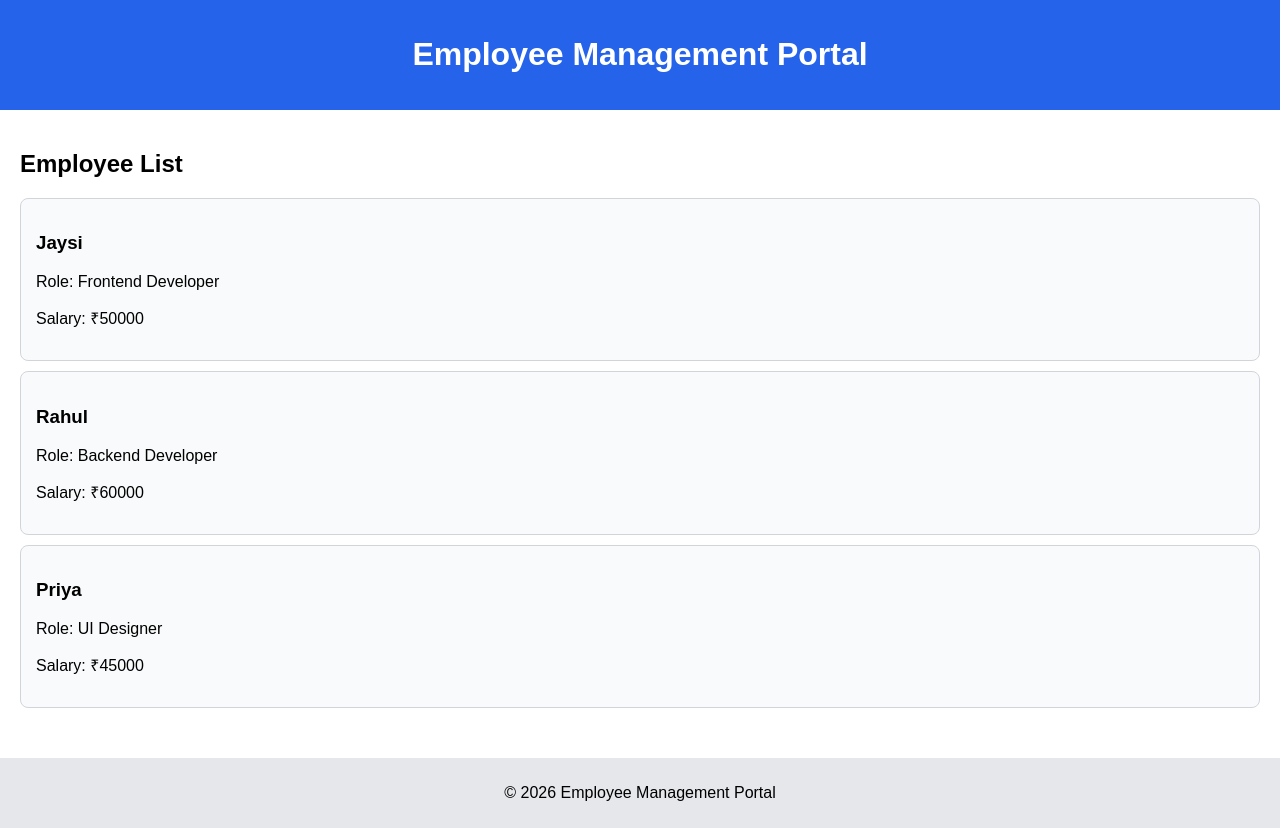
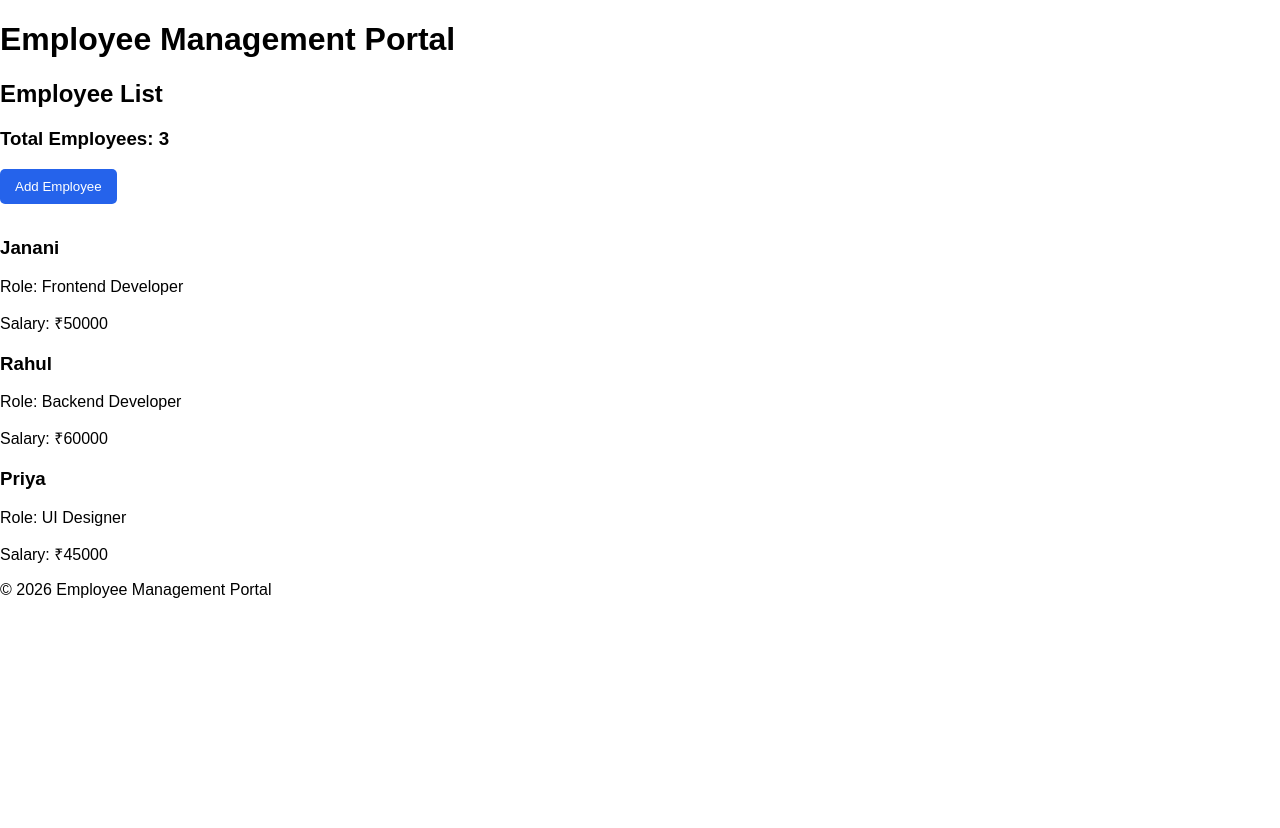
Before and after one commit to Jaysi1701/react1, a React (Vite) app: page / in a window 1280 px wide. After the commit the page ends 800 px from the top, so only its background shows below. Built offline with nearby package versions, Linux system fonts and the light colour scheme.

Commit message:
Added useState and Employee Counter

```diff
--- a/src/App.css
+++ b/src/App.css
@@ -1,25 +1,13 @@
-header {
+button {
   background-color: #2563eb;
   color: white;
-  padding: 15px;
-  text-align: center;
+  border: none;
+  padding: 10px 15px;
+  margin-bottom: 15px;
+  border-radius: 5px;
+  cursor: pointer;
 }
 
-main {
-  padding: 20px;
+button:hover {
+  opacity: 0.9;
 }
-
-footer {
-  background-color: #e5e7eb;
-  text-align: center;
-  padding: 10px;
-  margin-top: 20px;
-}
-
-.card {
-  border: 1px solid #d1d5db;
-  border-radius: 8px;
-  padding: 15px;
-  margin: 10px 0;
-  background-color: #f9fafb;
-}
--- a/src/App.jsx
+++ b/src/App.jsx
@@ -1,9 +1,12 @@
 import "./App.css";
+import { useState } from "react";
 import Header from "./components/Header";
 import Footer from "./components/Footer";
 import EmployeeCard from "./components/EmployeeCard";
 
 function App() {
+  const [employeeCount, setEmployeeCount] = useState(3);
+
   return (
     <>
       <Header />
@@ -11,8 +14,18 @@ function App() {
       <main>
         <h2>Employee List</h2>
 
+        <h3>Total Employees: {employeeCount}</h3>
+
+        <button
+          onClick={() =>
+            setEmployeeCount(employeeCount + 1)
+          }
+        >
+          Add Employee
+        </button>
+
         <EmployeeCard
-          name="Jaysi"
+          name="Janani"
           role="Frontend Developer"
           salary="50000"
         />
```
